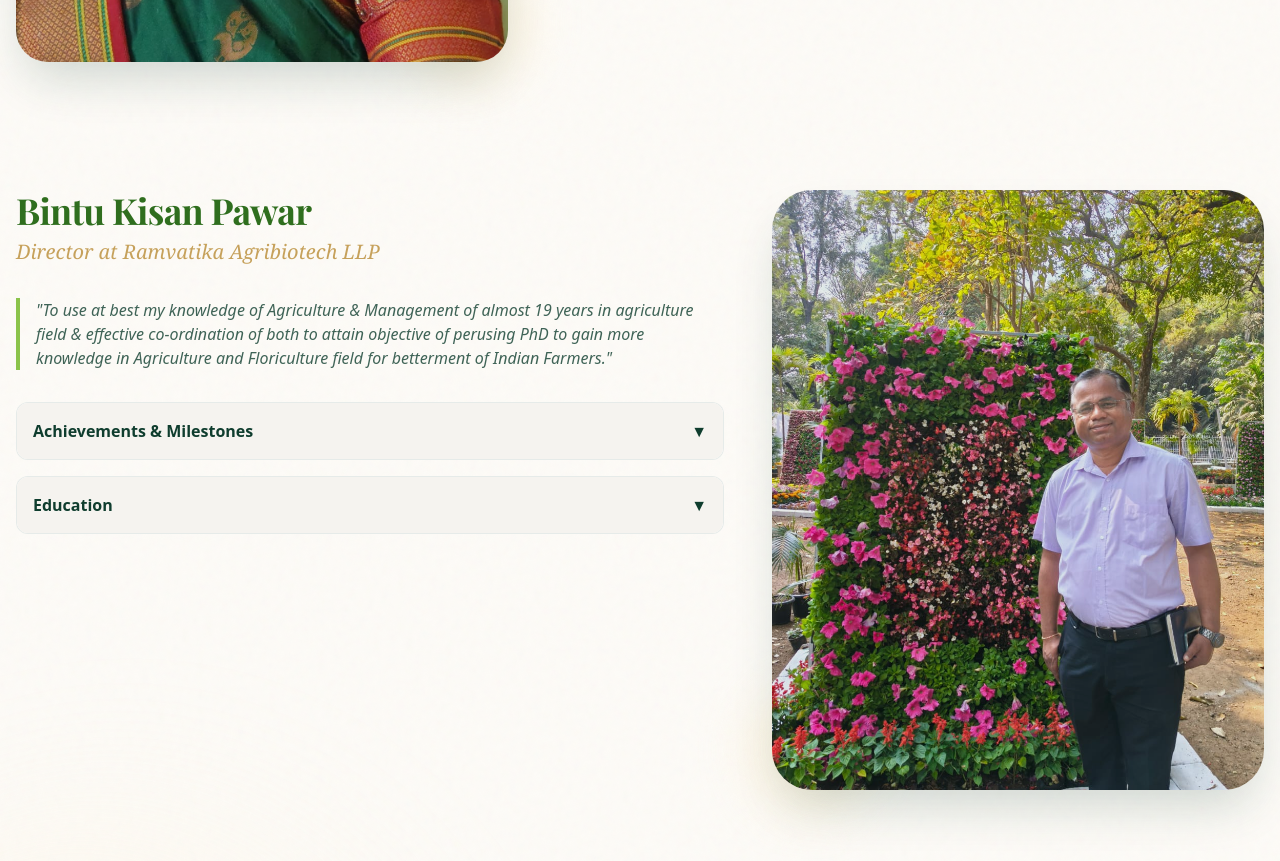
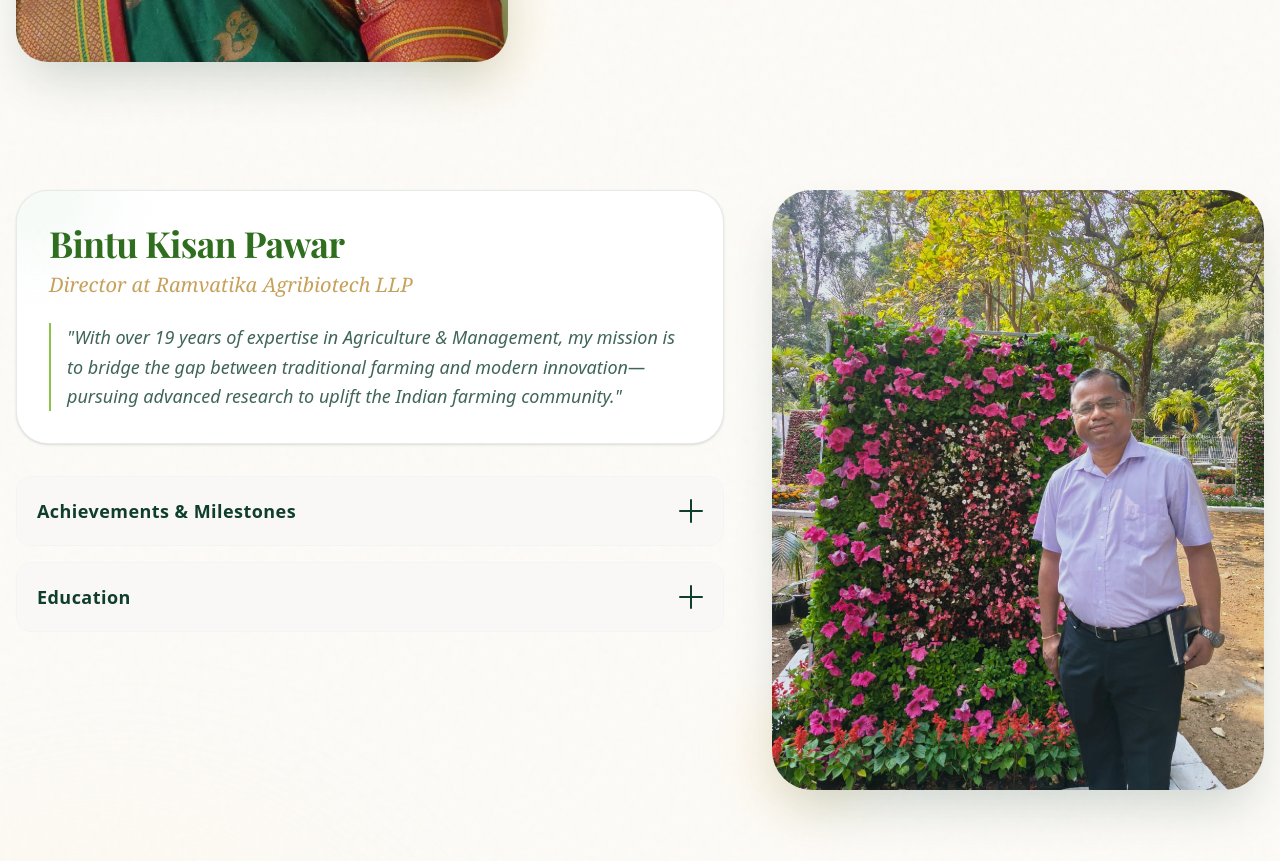
Before and after one commit to Digigit24/heart-leaf-blooms-frontend, a React (Vite) app: page /about in a window 1280 px wide. Shown: the part 2540-3401 px from the top of the page. Built offline with nearby package versions, Linux system fonts and the light colour scheme; a web font is replaced by a local one.

Commit message:
shop page ui update

```diff
--- a/src/features/info/pages/About.jsx
+++ b/src/features/info/pages/About.jsx
@@ -347,55 +347,66 @@ const About = () => {
                                 transition={{ duration: 0.8, delay: 0.2 }}
                                 className="lg:col-span-7 lg:order-1 space-y-8"
                             >
-                                <div>
-                                    <h3 className="text-4xl font-heading font-bold text-[#0F3D2E] mb-2">Bintu Kisan Pawar</h3>
-                                    <p className="text-[#C6A15B] font-serif italic text-xl">Director at Ramvatika Agribiotech LLP</p>
-                                </div>
-
-                                <div className="prose prose-stone text-[#0F3D2E]/80">
-                                    <p className="lead border-l-4 border-[#8BC34A] pl-4 italic">
-                                        "To use at best my knowledge of Agriculture & Management of almost 19 years in agriculture field & effective co-ordination of both to attain objective of perusing PhD to gain more knowledge in Agriculture and Floriculture field for betterment of Indian Farmers."
-                                    </p>
+                                <div className="bg-white p-8 rounded-4xl border border-[#0F3D2E]/10 shadow-sm relative overflow-hidden mb-8">
+                                    <div className="absolute top-0 left-0 w-32 h-32 bg-[#E6F4EA]/50 rounded-full blur-2xl -translate-y-1/2 -translate-x-1/3"></div>
+                                    <div className="relative z-10 space-y-6">
+                                        <div>
+                                            <h3 className="text-4xl font-heading font-bold text-[#0F3D2E] mb-2">Bintu Kisan Pawar</h3>
+                                            <p className="text-[#C6A15B] font-serif italic text-xl">Director at Ramvatika Agribiotech LLP</p>
+                                        </div>
+                                        <div className="pl-4 border-l-2 border-[#8BC34A]">
+                                            <p className="italic text-[#0F3D2E]/80 text-lg font-light leading-relaxed">
+                                                "With over 19 years of expertise in Agriculture & Management, my mission is to bridge the gap between traditional farming and modern innovation—pursuing advanced research to uplift the Indian farming community."
+                                            </p>
+                                        </div>
+                                    </div>
                                 </div>
 
                                 {/* Accordion for Comprehensive Profile */}
                                 <div className="space-y-4">
-
-
-                                    <details className="group bg-white rounded-xl border border-[#0F3D2E]/10 overflow-hidden transition-all duration-300 open:shadow-md">
-                                        <summary className="flex items-center justify-between p-4 cursor-pointer bg-[#F5F3EF] hover:bg-[#EBE8E0]">
-                                            <span className="font-bold text-[#0F3D2E]">Achievements & Milestones</span>
-                                            <span className="transform group-open:rotate-180 transition-transform duration-300 text-[#0F3D2E]">▼</span>
+                                    <details className="group bg-white rounded-2xl border border-[#0F3D2E]/5 overflow-hidden transition-all duration-300 open:shadow-lg open:border-[#0F3D2E]/20">
+                                        <summary className="flex items-center justify-between p-5 cursor-pointer bg-[#F9F8F6] hover:bg-[#F0EEE6] transition-colors duration-300">
+                                            <span className="font-bold text-[#0F3D2E] text-lg tracking-wide">Achievements & Milestones</span>
+                                            <span className="relative w-6 h-6 flex items-center justify-center transform group-open:rotate-180 transition-transform duration-500">
+                                                <span className="absolute w-full h-0.5 bg-[#0F3D2E] rounded-full"></span>
+                                                <span className="absolute h-full w-0.5 bg-[#0F3D2E] rounded-full group-open:scale-y-0 transition-transform duration-300"></span>
+                                            </span>
                                         </summary>
-                                        <div className="p-6 bg-white">
-                                            <ul className="space-y-3">
-                                                <li className="flex gap-3 text-sm text-[#0F3D2E]/80">
-                                                    <span className="text-[#C6A15B] font-bold">•</span>
-                                                    <span>Part of Ahmedabad Municipal Corporation team achieving <strong className="text-[#0F3D2E]">Guineas World Record</strong> for Longest Flower structure (221 mtr).</span>
+                                        <div className="p-6 bg-white border-t border-[#0F3D2E]/5">
+                                            <ul className="space-y-4">
+                                                <li className="flex gap-4 text-[#0F3D2E]/80 group/item hover:bg-[#F9F8F6] p-3 rounded-xl transition-colors duration-300">
+                                                    <span className="text-[#C6A15B] font-bold text-xl mt-1">•</span>
+                                                    <span className="text-sm leading-relaxed">Part of Ahmedabad Municipal Corporation team achieving <strong className="text-[#0F3D2E]">Guinness World Record</strong> for Longest Flower structure (221 mtr).</span>
                                                 </li>
-                                                <li className="flex gap-3 text-sm text-[#0F3D2E]/80">
-                                                    <span className="text-[#C6A15B] font-bold">•</span>
-                                                    <span>Ram Mandir Ayodhya Garbha Gruha and Sajja Decoration (Volunteer basis).</span>
+                                                <li className="flex gap-4 text-[#0F3D2E]/80 group/item hover:bg-[#F9F8F6] p-3 rounded-xl transition-colors duration-300">
+                                                    <span className="text-[#C6A15B] font-bold text-xl mt-1">•</span>
+                                                    <span className="text-sm leading-relaxed">Ram Mandir Ayodhya Garbha Gruha and Sajja Decoration (Volunteer basis).</span>
                                                 </li>
-                                                <li className="flex gap-3 text-sm text-[#0F3D2E]/80">
-                                                    <span className="text-[#C6A15B] font-bold">•</span>
-                                                    <span>Successfully executed 22+ National and International projects/Flower Shows (Statue of Unity, International Jambooree, Daman Flower Show, etc.) in extremely short timelines.</span>
+                                                <li className="flex gap-4 text-[#0F3D2E]/80 group/item hover:bg-[#F9F8F6] p-3 rounded-xl transition-colors duration-300">
+                                                    <span className="text-[#C6A15B] font-bold text-xl mt-1">•</span>
+                                                    <span className="text-sm leading-relaxed">Successfully executed 22+ National and International projects/Flower Shows (Statue of Unity, International Jambooree, Daman Flower Show, etc.) in extremely short timelines.</span>
                                                 </li>
                                             </ul>
                                         </div>
                                     </details>
 
-                                    <details className="group bg-white rounded-xl border border-[#0F3D2E]/10 overflow-hidden transition-all duration-300 open:shadow-md">
-                                        <summary className="flex items-center justify-between p-4 cursor-pointer bg-[#F5F3EF] hover:bg-[#EBE8E0]">
-                                            <span className="font-bold text-[#0F3D2E]">Education</span>
-                                            <span className="transform group-open:rotate-180 transition-transform duration-300 text-[#0F3D2E]">▼</span>
+                                    <details className="group bg-white rounded-2xl border border-[#0F3D2E]/5 overflow-hidden transition-all duration-300 open:shadow-lg open:border-[#0F3D2E]/20">
+                                        <summary className="flex items-center justify-between p-5 cursor-pointer bg-[#F9F8F6] hover:bg-[#F0EEE6] transition-colors duration-300">
+                                            <span className="font-bold text-[#0F3D2E] text-lg tracking-wide">Education</span>
+                                            <span className="relative w-6 h-6 flex items-center justify-center transform group-open:rotate-180 transition-transform duration-500">
+                                                <span className="absolute w-full h-0.5 bg-[#0F3D2E] rounded-full"></span>
+                                                <span className="absolute h-full w-0.5 bg-[#0F3D2E] rounded-full group-open:scale-y-0 transition-transform duration-300"></span>
+                                            </span>
                                         </summary>
-                                        <div className="p-6 bg-white">
-                                            <div className="mb-4">
-                                                <h6 className="font-bold text-[#0F3D2E] text-sm">Masters degree in Botany</h6>
-                                                <p className="text-xs text-[#0F3D2E]/60">Savitribai Phule Pune University (SPPU)</p>
-                                                <p className="text-xs text-[#0F3D2E]/60">Specialization: Genetics and Plant breeding</p>
-                                                <p className="text-xs text-[#0F3D2E]/60 mt-1">Grade: 7.22</p>
+                                        <div className="p-6 bg-white border-t border-[#0F3D2E]/5">
+                                            <div className="hover:bg-[#F9F8F6] p-4 rounded-xl transition-colors duration-300">
+                                                <h6 className="font-bold text-[#0F3D2E] text-base mb-1">Masters degree in Botany</h6>
+                                                <p className="text-sm text-[#0F3D2E]/60 italic font-serif">Savitribai Phule Pune University (SPPU)</p>
+                                                <div className="mt-3 flex flex-wrap gap-2">
+                                                    <span className="px-3 py-1 bg-[#E6F4EA] text-[#0F3D2E] text-xs font-bold rounded-full">Genetics</span>
+                                                    <span className="px-3 py-1 bg-[#E6F4EA] text-[#0F3D2E] text-xs font-bold rounded-full">Plant Breeding</span>
+                                                    <span className="px-3 py-1 bg-[#FDF0D5] text-[#C6A15B] text-xs font-bold rounded-full">Grade: 7.22</span>
+                                                </div>
                                             </div>
                                         </div>
                                     </details>
```
Also changed, not shown: src/features/catalog/pages/Category.jsx (+68 -7 lines).
